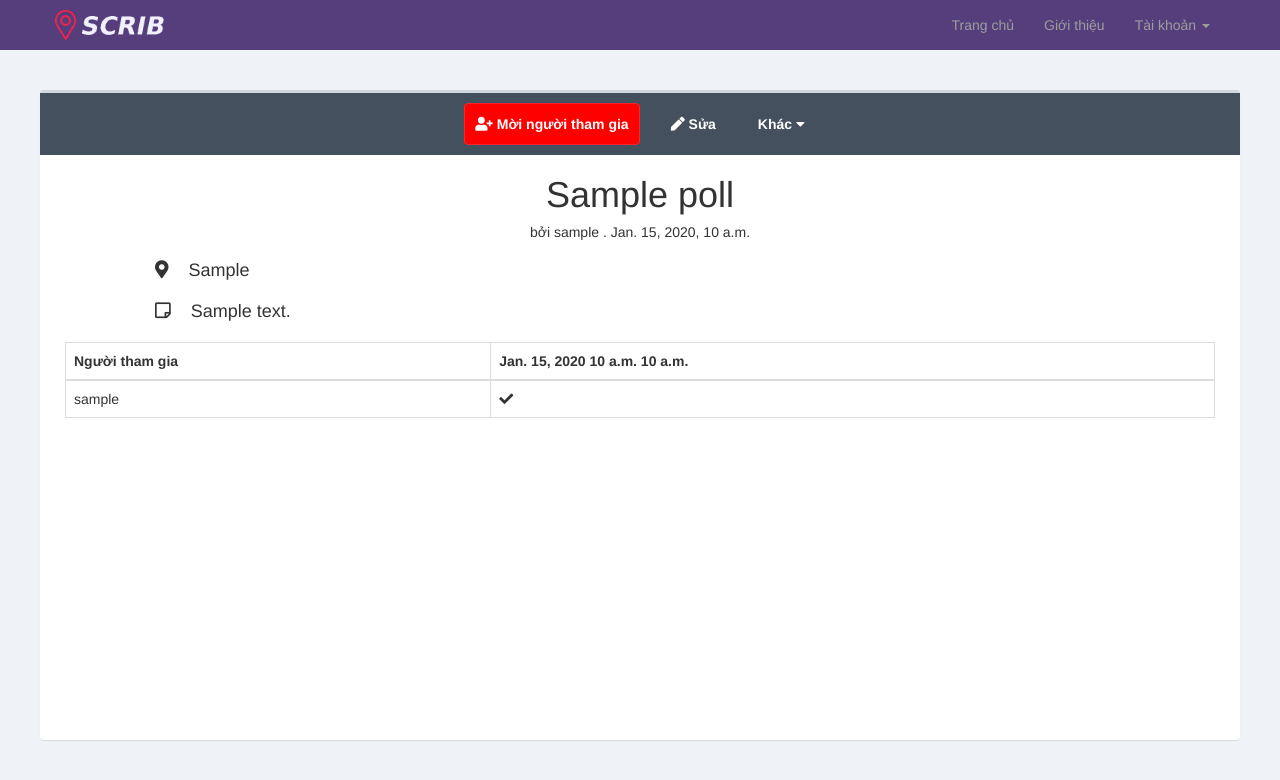
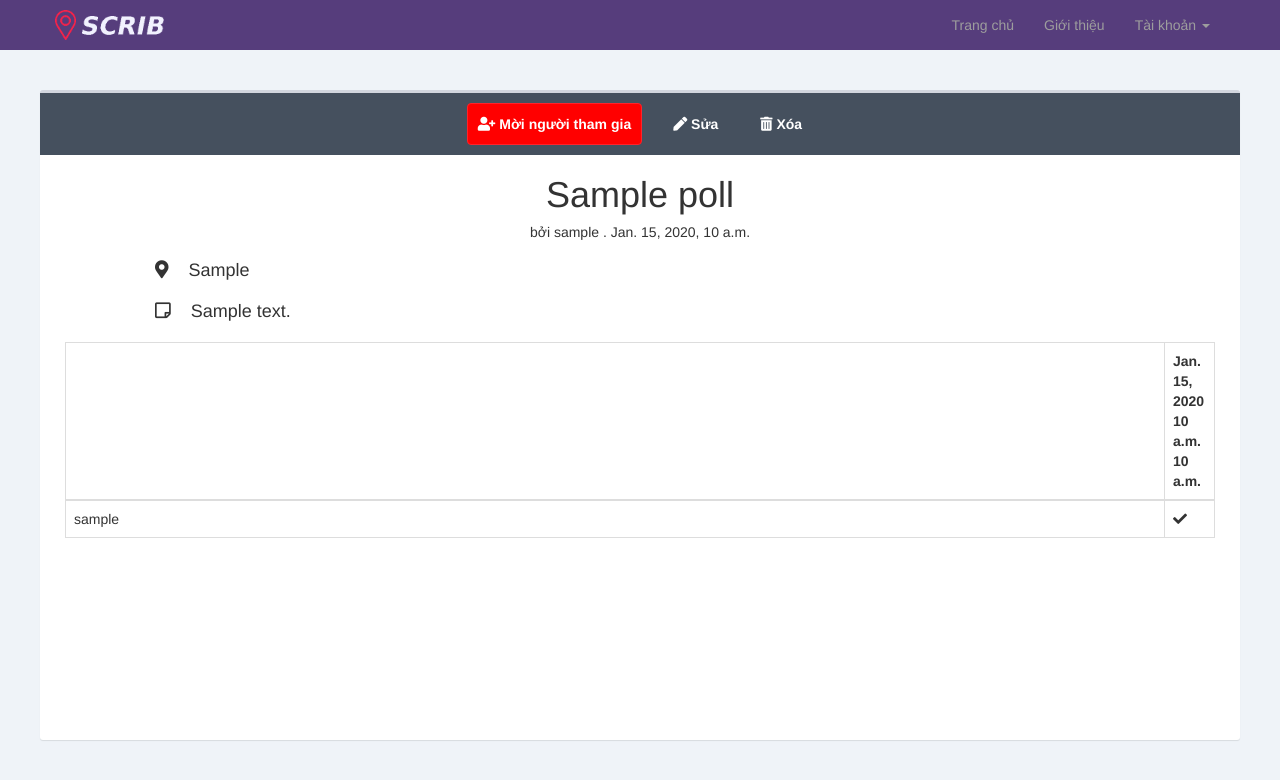
Before and after one commit to NguyenTuanVu2105/Scrib, a Django app: page /poll/1/ in a window 1280 px wide. Shown: the top 780 px of the page. Run offline with Django 3.2, Linux system fonts and the light colour scheme; a user stored in the database is signed in; tables that the repository leaves empty hold one stand-in row (values such as "Sample post"); data that the repository does not hold is empty; some libraries are stand-ins or nearby versions; some web fonts are replaced.

```diff
--- a/app/poll/urls.py
+++ b/app/poll/urls.py
@@ -10,7 +10,6 @@ urlpatterns = [
     url(r"^mypoll/", views.mypoll, name='mypoll'),
     url(r"^add/", views.create, name='add'),
     url(r"^edit/(\d+)/", views.edit, name='edit'),
-    url(r"^pollistvoted/", views.listpollisvote, name='voted'),
     url(r"^delete/(\d+)/", views.delete, name="delete"),
     url(r"^json/user/", views.autocompleteUser)
 ]
--- a/app/poll/views.py
+++ b/app/poll/views.py
@@ -121,23 +121,6 @@ def create(request):
     return render(request, "poll/create.html")
 
 
-def listpollisvote(request):
-    # listpolls = PollUser.objects.all().values('poll__name', 'poll__location', 'is_voted')
-    pollusers = PollUser.objects.filter(is_voted=True)
-    listpoll = Poll.objects.all()
-
-    polls = []
-    n = range(len(pollusers))
-    for i in n:
-        cnt = 0
-        list = []
-        for j in listpoll:
-            if (pollusers[i].poll.name == j.name):
-                cnt = cnt + 1
-        list = [cnt, pollusers[i].poll.location, pollusers[i].poll.name,]
-        polls.append(list)
-
-    return render(request, 'poll/polls_is_voted.html', {'listpolls': polls})
 
 
 def edit(request, id):
--- a/static/css/poll/detail.css
+++ b/static/css/poll/detail.css
@@ -44,3 +44,11 @@ h3{
     margin: 20px;
     font-weight: bold;
 }
+
+table th.time
+{
+  table-layout:fixed;
+  width:50px;
+  overflow:hidden;
+  word-wrap:break-word;
+}
--- a/templates/poll/detail.html
+++ b/templates/poll/detail.html
@@ -27,7 +27,7 @@
               <ul class="nav navbar-nav">
                  <li><button class="btn btn-add btn-red" id="btn-add-people" onclick="ShowForm()"><i class="fas fa-user-plus"></i> Mời người tham gia</button></li>
                  <li><a href="{% url "poll:edit" poll.id %}" class="btn btn-add"><i class="fas fa-pen"></i> Sửa</a></li>
-                  <li><a href="#" class="btn btn-add">Khác <i class="fas fa-caret-down"></i> </a></li>
+                  <li><a href="{% url "poll:delete" poll.id %}" class="btn btn-add"><i class="fas fa-trash-alt"></i> Xóa</a></li>
               </ul>
           </div>
         </nav>
@@ -74,12 +74,12 @@
         </div>
 <form>
 <div class="pd-10">
-            <table class="table table-bordered">
+            <table class="table table-bordered", style="table-layout: fixed">
             <thead>
               <tr>
-                <th>Người tham gia </th>
+                <th></th>
                   {% for datetime in datetimes %}
-                        <th>{{ datetime.date }}
+                        <th class="time">{{ datetime.date }}
                       {{ datetime.start_time }}
                       {{ datetime.end_time }}</th>
                   {% endfor %}
@@ -90,7 +90,7 @@
                 <tr>
                     <td>{{ user }}</td>
                     {% for datetime in datetimes %}
-                    <td>
+                    <td class="time">
                         {% for vote in votes %}
                             {% if vote.user_id == user.user_id and datetime == vote.time %}
                                 <i class="fas fa-check"></i>
```
Also changed, not shown: templates/poll/polls_is_voted.html (deleted, +0 -34 lines).
